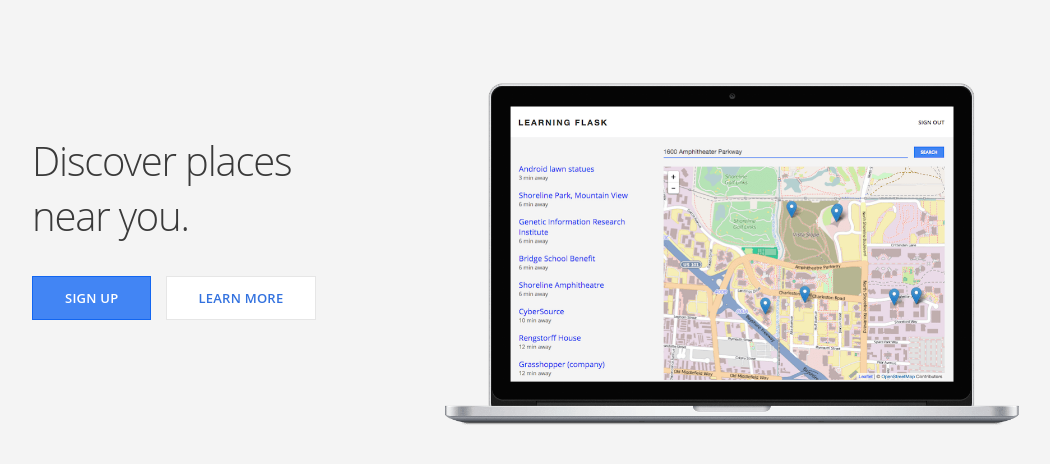
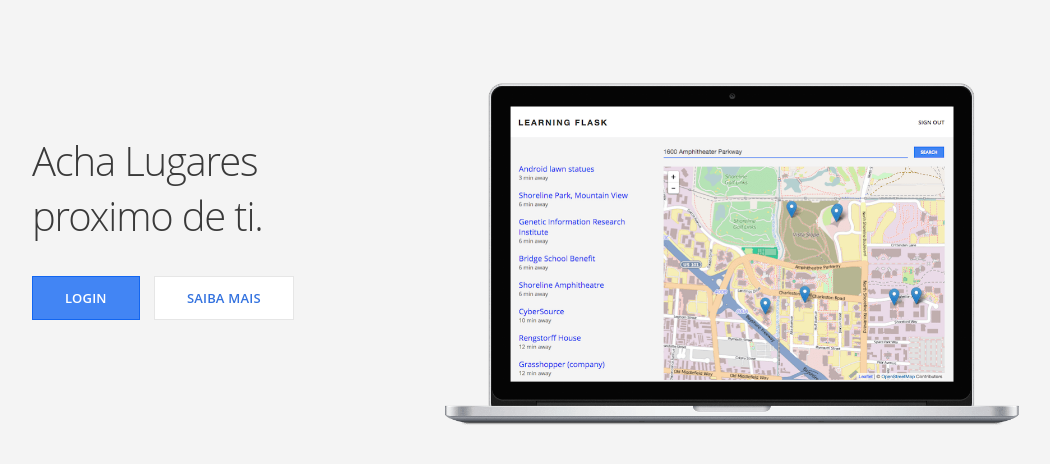
Before and after one commit to pcmarc/Find-Place, a Flask app: page / in a window 1280 px wide. Shown: the top 464 px of the page, without its empty margins (108-1158 px from the left). Run offline with Flask 2, Linux system fonts and the light colour scheme.

Commit message:
fazendo mudancas

```diff
--- a/templates/index.html
+++ b/templates/index.html
@@ -5,9 +5,9 @@
     <div class="container">
 
       <div class="section-content">
-        <h2>Discover places near you.</h2>
-        <a href="#" class="btn-primary">Sign up</a>
-        <a href="#" class="btn-secondary">Learn more</a>
+        <h2>Acha Lugares proximo de ti.</h2>
+        <a href="#" class="btn-primary">Login</a>
+        <a href="#" class="btn-secondary">Saiba mais</a>
       </div>
 
       <div class="section-device">
--- a/templates/layout.html
+++ b/templates/layout.html
@@ -2,7 +2,7 @@
 <html>
 <head>
 	<title>Finder Place</title>
-	<link rel="stylesheet" type="text/css" href="static/css/main.css">
+	<link rel="stylesheet"  href="{{ url_for('static', filename='css/main.css') }} ">
 </head>
 <body>
 	{% block content %}
```
Also changed, not shown: requirements.txt (added), 1 other file.
